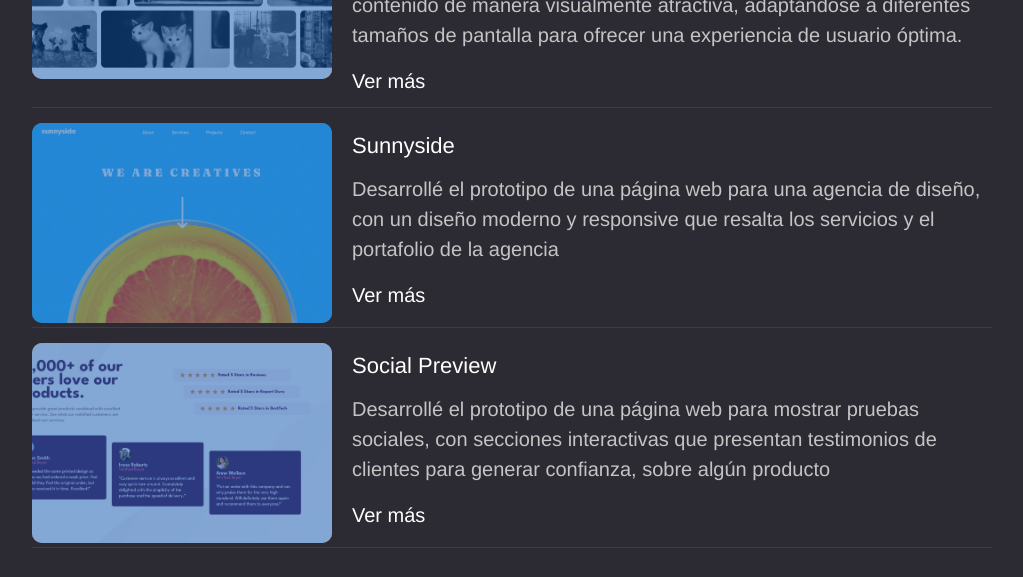
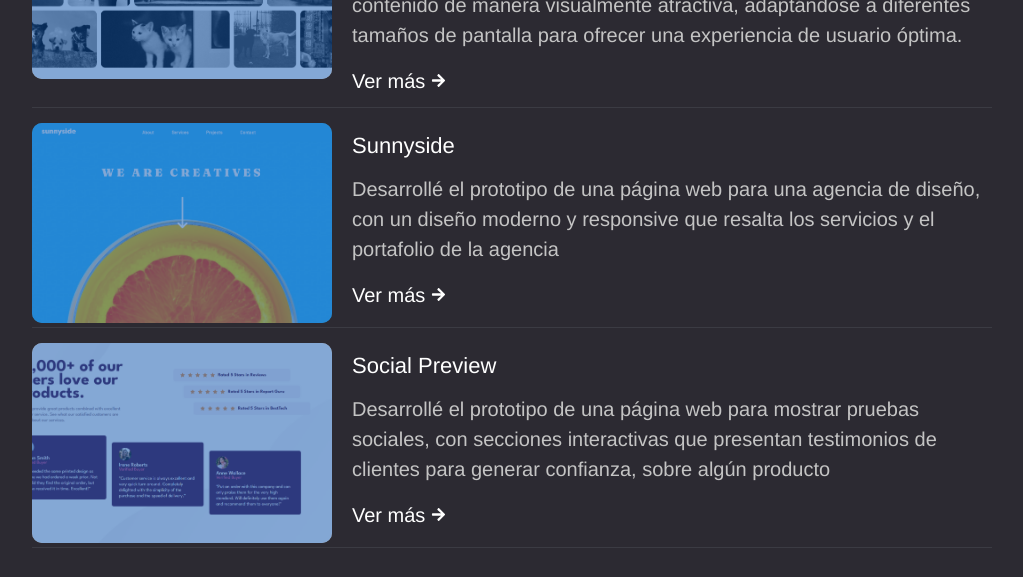
Before and after one commit to deboraabarca/my-portafolio-deb, a React (Vite) app: page / in a window 1280 px wide. Shown: the part 2882-3459 px from the top of the page, without its empty margins (128-1151 px from the left). Built offline with nearby package versions, Linux system fonts and the light colour scheme.

Commit message:
refactor: :recycle: refactor structure and style for the proyects section

```diff
--- a/src/components/Proyects.jsx
+++ b/src/components/Proyects.jsx
@@ -2,6 +2,7 @@ import "../styles/Proyects.css";
 import bentrogridImage from "../assets/Proyects-images/bentogrid.png";
 import socialPreviewImage from "../assets/Proyects-images/social.png";
 import sunnysideImage from "../assets/Proyects-images/sunnyside.png";
+import { FaArrowRight } from "react-icons/fa";
 
 const Projects = () => {
 	return (
@@ -26,10 +27,10 @@ const Projects = () => {
 						tamaños de pantalla para ofrecer una experiencia de usuario óptima.
 					</p>
 					<a
-						href="https://github.com/yourusername/bentrogrid"
-						className="ver-mas"
+						href="https://github.com/yourusername/sunnyside"
+						className="project-link"
 					>
-						Ver más
+						Ver más <FaArrowRight className="icon" />
 					</a>
 				</div>
 				<div className="separator" />
@@ -49,9 +50,9 @@ const Projects = () => {
 					</p>
 					<a
 						href="https://github.com/yourusername/sunnyside"
-						className="ver-mas"
+						className="project-link"
 					>
-						Ver más
+						Ver más <FaArrowRight className="icon" />
 					</a>
 				</div>
 				<div className="separator" />
@@ -59,11 +60,13 @@ const Projects = () => {
 
 			<div className="project-card">
 				<div className="project-image-container">
-					<img
-						src={socialPreviewImage}
-						alt="Social Preview"
-						className="project-image"
-					/>
+					<a href="https://deboraabarca.github.io/socialproof/">
+						<img
+							src={socialPreviewImage}
+							alt="Social Preview"
+							className="project-image"
+						/>
+					</a>
 					<div className="overlay" />
 				</div>
 				<div className="project-info">
@@ -74,10 +77,10 @@ const Projects = () => {
 						clientes para generar confianza, sobre algún producto
 					</p>
 					<a
-						href="https://github.com/yourusername/socialpreview"
-						className="ver-mas"
+						href="https://github.com/yourusername/sunnyside"
+						className="project-link"
 					>
-						Ver más
+						Ver más <FaArrowRight className="icon" />
 					</a>
 				</div>
 				<div className="separator" />
--- a/src/styles/Proyects.css
+++ b/src/styles/Proyects.css
@@ -69,11 +69,15 @@
 	margin-bottom: 20px;
 }
 
-.ver-mas {
+.project-link {
 	color: white;
 	text-decoration: none;
 	font-size: 20px;
 	display: inline-block;
+}
+.icon {
+	color: white;
+	font-size: 15px;
 }
 
 .ver-mas:hover {
```
